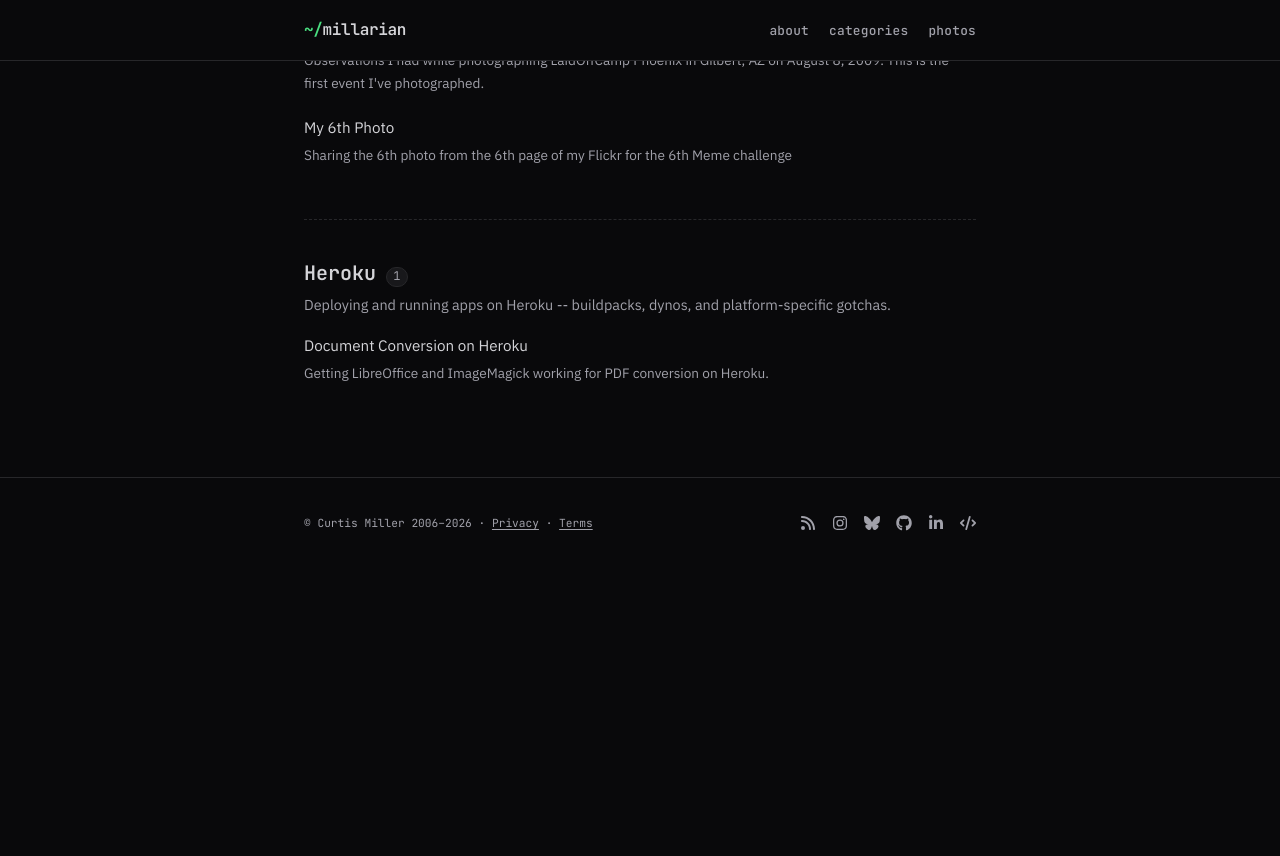
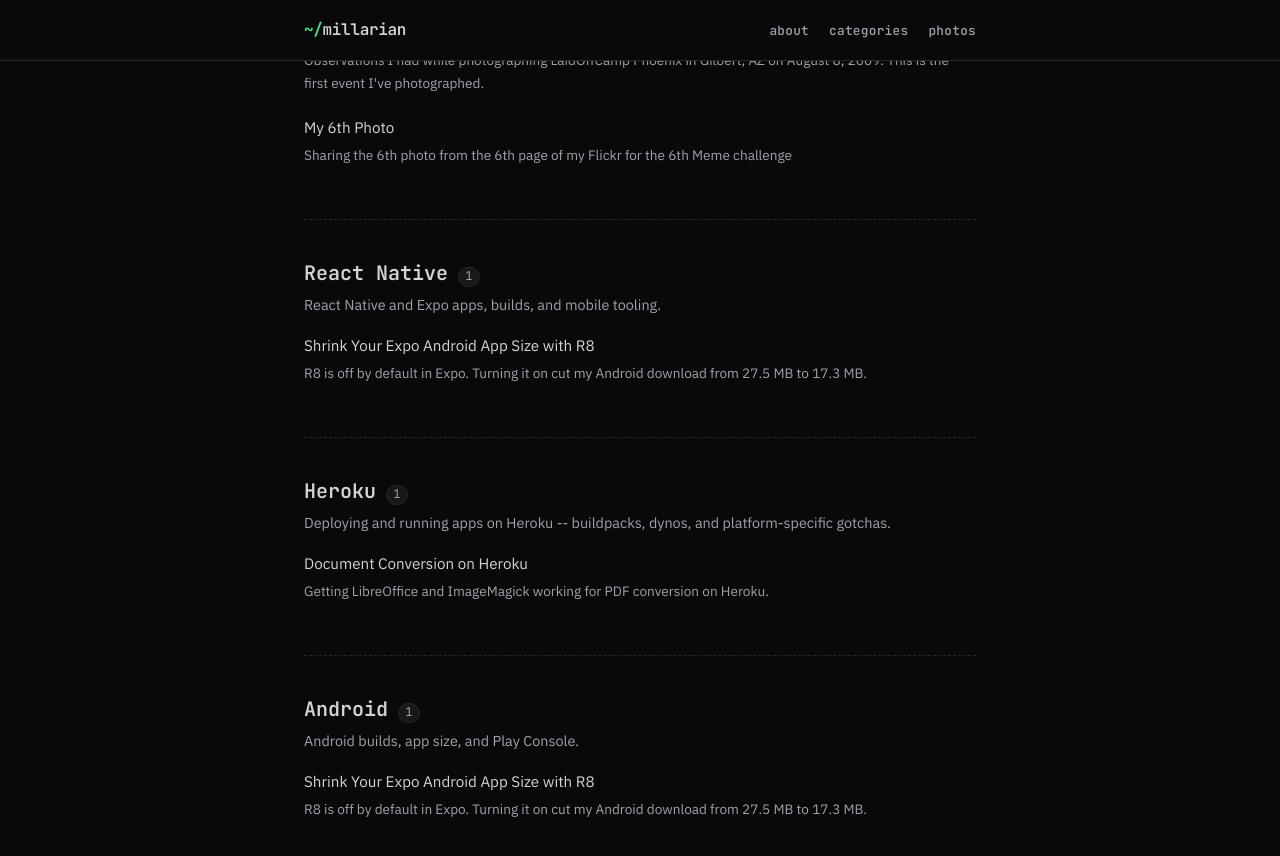
Before and after one commit to curtis/curtis.github.io, a Jekyll site: the page built from categories.html, in a window 1280 px wide and 900 px high, scrolled down 6951 px. Shown: the top 856 px of the window. Built offline with Jekyll 4.4.1, drawn with Linux system fonts in a browser that asks for light colours; before the commit the page ends 7520 px from its top, so only the background shows below that; some of the changed text lies outside the part shown.

Commit message:
Publish post on shrinking Expo Android app size with R8

```diff
--- a/_data/categories.yml
+++ b/_data/categories.yml
@@ -69,3 +69,11 @@
 photography:
   name: Photography
   description: Observations and lessons from behind the camera.
+
+react-native:
+  name: React Native
+  description: React Native and Expo apps, builds, and mobile tooling.
+
+android:
+  name: Android
+  description: Android builds, app size, and Play Console.
--- /dev/null
+++ b/_posts/2026-10-19-expo-android-app-size-r8.html
@@ -0,0 +1,95 @@
+---
+layout: post
+title: "Shrink Your Expo Android App Size with R8"
+subtitle: "R8 is off by default in Expo. Turning it on cut my Android download from 27.5 MB to 17.3 MB."
+date: 2026-10-19 08:00:00
+categories: [how-to, javascript, react-native, android]
+---
+
+<p>Before the first release of a side project, Play Console showed my Expo app at 27.5 MB. That seemed large for a fairly simple app. If your Expo Android app size is larger than you expect, the cause is probably not your JavaScript. In my case the app's own code was 4.4 MB. Most of the rest was library bytecode that Expo doesn't shrink by default, and a few lines of config cut the download by about 37%.</p>
+
+<h2>Measuring what's in the Android APK</h2>
+
+<p>I didn't want to guess, so I pulled the installed APKs off the emulator and looked inside. This was the unshrunk build:</p>
+
+<div class="table-responsive">
+<table>
+  <thead>
+    <tr><th>What</th><th>Uncompressed size</th><th>Notes</th></tr>
+  </thead>
+  <tbody>
+    <tr><td><code>classes*.dex</code></td><td>about 47 MB</td><td>Compiled Java and Kotlin from React Native, Expo modules, and other Android libraries</td></tr>
+    <tr><td>Native libraries (arm64 split)</td><td>about 23 MB</td><td>Compiled C++ for React Native, the Hermes engine, and native modules</td></tr>
+    <tr><td><code>index.android.bundle</code></td><td>4.4 MB</td><td>My JavaScript, compiled to Hermes bytecode</td></tr>
+    <tr><td>Icon fonts and resources</td><td>about 2 MB</td><td>Fonts, images, and Android resources</td></tr>
+  </tbody>
+</table>
+</div>
+
+<h2>Why Expo apps are large: R8 is off by default</h2>
+
+<p>The 47 MB of dex is the surprise. Almost none of it is mine. It's every class from every library I depend on, whether my app calls it or not. <a href="https://developer.android.com/build/shrink-code">R8</a> is Android's code shrinker, optimizer, and obfuscator. It walks the code reachable from your app's entry points and drops the rest. A new Expo project ships release builds with R8 turned off, so none of that happens.</p>
+
+<p>The catch: R8 can remove a class a library only looks up by name at runtime, and the app crashes when someone reaches that code. The fix is a keep rule telling R8 to leave that class alone.</p>
+
+<h2>Turning on R8 with expo-build-properties</h2>
+
+<p>The <a href="https://docs.expo.dev/versions/latest/sdk/build-properties/">expo-build-properties</a> config plugin exposes the switches. Install it:</p>
+
+{% highlight bash %}
+npx expo install expo-build-properties
+{% endhighlight %}
+
+<p>Then add it to the <code>plugins</code> array in <code>app.json</code>:</p>
+
+{% highlight json %}
+{
+  "expo": {
+    "plugins": [
+      [
+        "expo-build-properties",
+        {
+          "android": {
+            "enableMinifyInReleaseBuilds": true,
+            "enableShrinkResourcesInReleaseBuilds": true
+          }
+        }
+      ]
+    ]
+  }
+}
+{% endhighlight %}
+
+<p><code>enableMinifyInReleaseBuilds</code> turns on R8 for the code. <code>enableShrinkResourcesInReleaseBuilds</code> removes resources nothing references.</p>
+
+<p>Config plugins run at build time, so start a new EAS build (or run <code>npx expo prebuild --clean</code> for local builds) to pick up the change.</p>
+
+<div class="callout">
+  <p class="callout-title">Check the option name</p>
+  <p>In recent Expo SDKs (52 and later) the option is named <code>enableMinifyInReleaseBuilds</code>. I tested this on SDK 57. Older docs and blog posts call it <code>enableProguardInReleaseBuilds</code>, so if you copy a snippet and nothing changes, check the name.</p>
+</div>
+
+<h2>Results: 27.5 MB down to 17.3 MB</h2>
+
+<p>I built again with R8 on and repeated the same measurements:</p>
+
+<div class="table-responsive">
+<table>
+  <thead>
+    <tr><th></th><th>Before (no shrinking)</th><th>After (R8)</th></tr>
+  </thead>
+  <tbody>
+    <tr><td>dex files</td><td>47 MB</td><td>16.7 MB</td></tr>
+    <tr><td><code>base.apk</code>, uncompressed</td><td>53.5 MB</td><td>23.1 MB</td></tr>
+    <tr><td>Download size</td><td>27.5 MB</td><td>17.3 MB</td></tr>
+  </tbody>
+</table>
+</div>
+
+<p>That's 37% smaller!</p>
+
+<h2>Takeaway</h2>
+
+<p><strong>Measure before guessing.</strong> In a React Native or Expo app it's mostly libraries, not your JavaScript, so trimming your own code or compressing images would have barely moved the number here.</p>
+
+<p><strong>Turn on R8 early and test every screen on a real release build.</strong> Given how R8 works, it's far easier to find a missing keep rule when the app is small and you know every screen than after months of features.</p>
```
